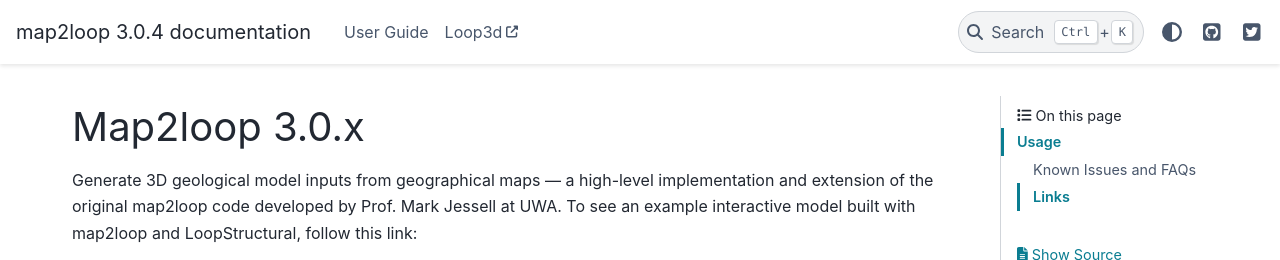
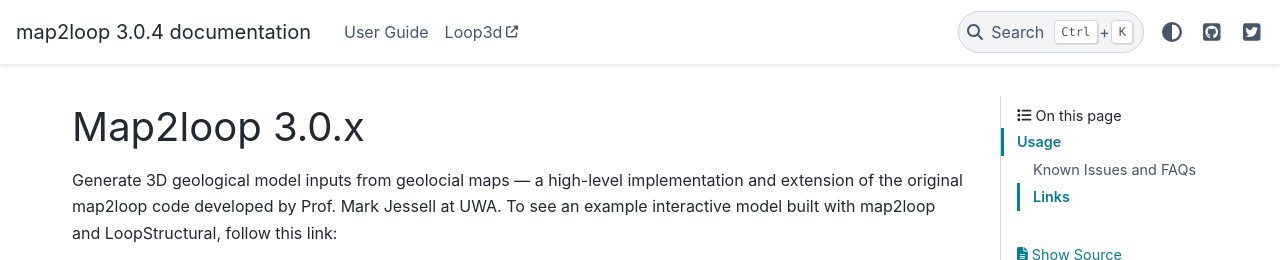
Before and after one commit to Loop3D/map2loop, a Sphinx documentation site: the page built from docs/source/index.rst, in a window 1280 px wide and 900 px high, cut to the strip 0-260 px from the top of the window. Built offline with Sphinx 7.4.7 and the PyData theme 0.15.4, drawn with Linux system fonts in a browser that asks for light colours; pages that are not in the unit, such as notebooks, are missing from menus.

```diff
--- a/docs/source/index.rst
+++ b/docs/source/index.rst
@@ -6,7 +6,7 @@
 Map2loop 3.0.x
 ====================================
 
-Generate 3D geological model inputs from geographical maps — a high-level implementation and extension of the original map2loop code developed by Prof. Mark Jessell at UWA. To see an example interactive model built with map2loop and LoopStructural, follow this link:
+Generate 3D geological model inputs from geolocial maps — a high-level implementation and extension of the original map2loop code developed by Prof. Mark Jessell at UWA. To see an example interactive model built with map2loop and LoopStructural, follow this link:
 
 .. raw:: html
    :file: http://tectonique.net/models/brockman_syncline.html
```
Also changed, not shown: README.md (+1 -1 lines).
